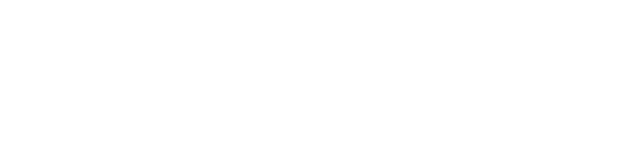
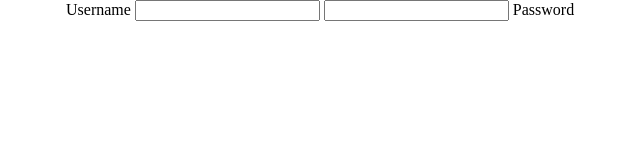
Before and after one commit to dcgutierrez93/File-Tracker, a website: page public/views/login.html in a window 1280 px wide. Shown: the whole page, without its empty margins (74-714 px from the left). Drawn offline with Linux system fonts and the light colour scheme.

Commit message:
Adding to login page

```diff
--- a/public/css/style.css
+++ b/public/css/style.css
@@ -17,3 +17,7 @@ body {
 .item--1 {
 
 }
+
+form.login-form {
+    display: block;
+}
--- a/public/views/login.html
+++ b/public/views/login.html
@@ -10,7 +10,13 @@
     <body>
         <div class="container">
             <div class="item item--1">
-
+                <form class="login-form" action="index.html" method="post">
+                    <label for="username">Username</label>
+                    <input type="text" name="" value="">
+                    <label for="password"></label>
+                    <input type="text" name="" value="">
+                    <label for="">Password</label>
+                </form>
             </div>
         </div>
 
--- a/server.js
+++ b/server.js
@@ -14,6 +14,7 @@ app.use(express.static(__dirname + '/public'));
 // Require Routes
 require("./routes/htmlRoutes.js")(app);
 
+
 app.listen(PORT, function() {
     console.log("App listening on PORT " + PORT);
 });
```
